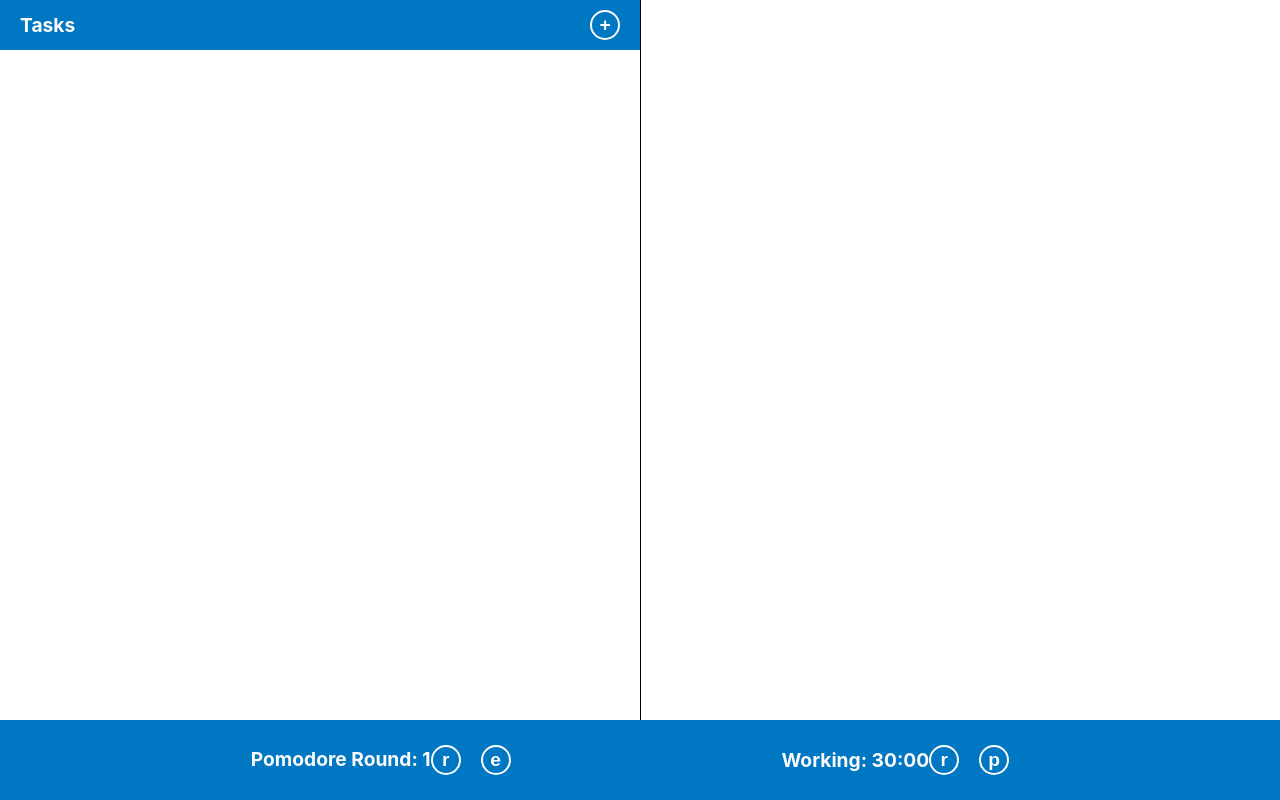
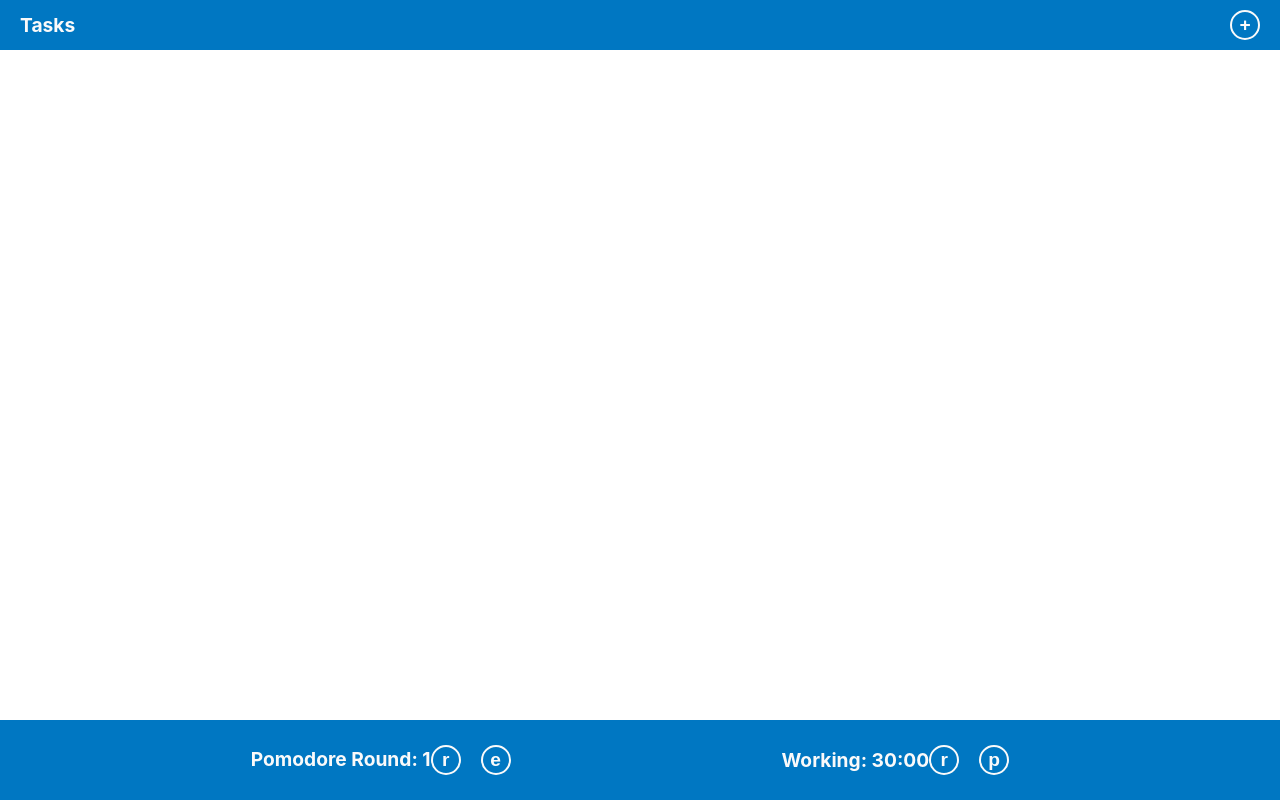
Before and after one commit to zT-1337/pomodore-app, a React (Create React App) app: page / in a window 1280 px wide. Built offline with nearby package versions, Linux system fonts and the light colour scheme.

Commit message:
-changed: width to 100%

```diff
--- a/src/components/task/Task.css
+++ b/src/components/task/Task.css
@@ -1,6 +1,5 @@
 .TaskContainer {
-  border-right: 1px solid black;
-  width: 50%;
+  width: 100%;
   height: 90%;
   min-width: 200px;
   min-height: 400px;
```
